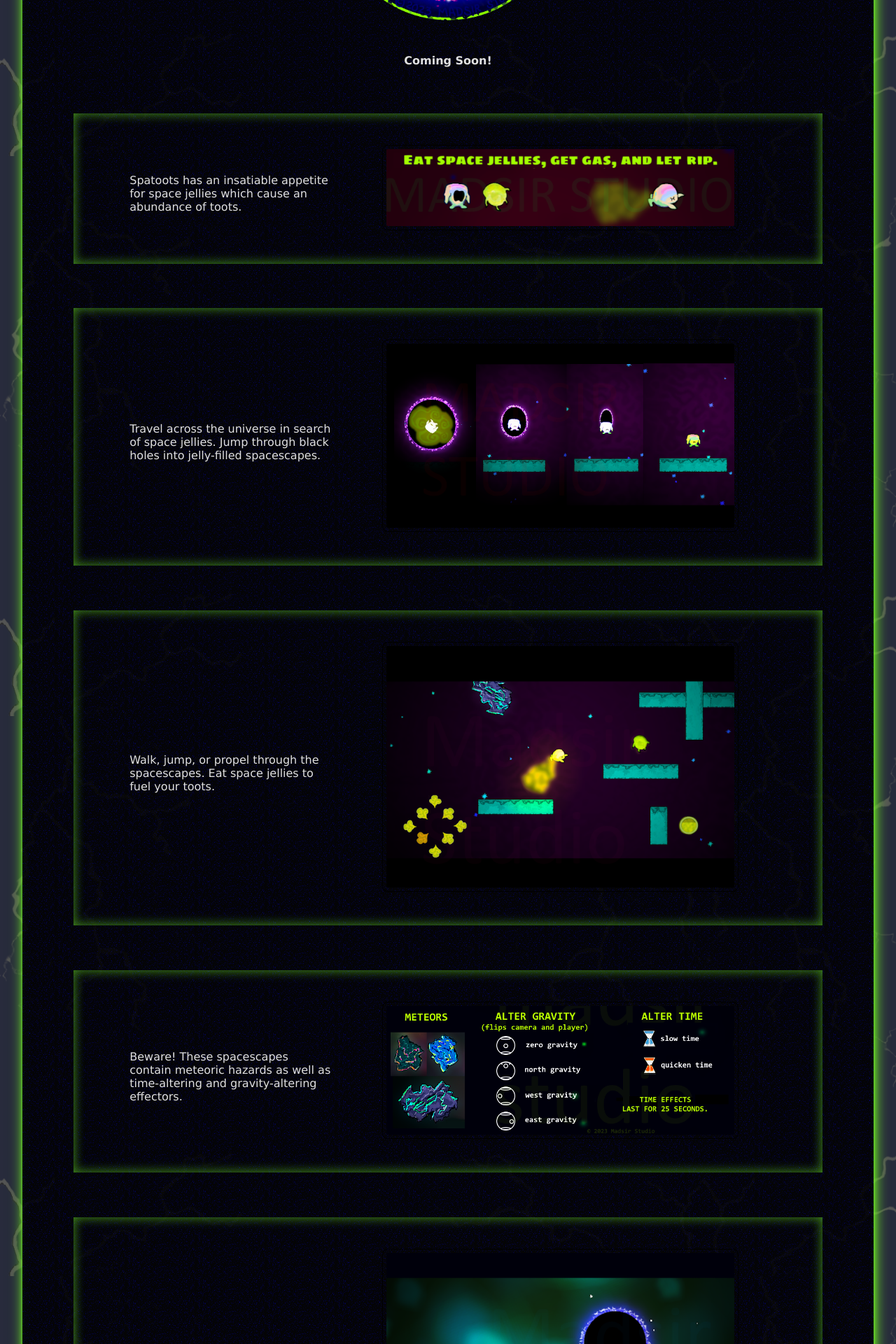
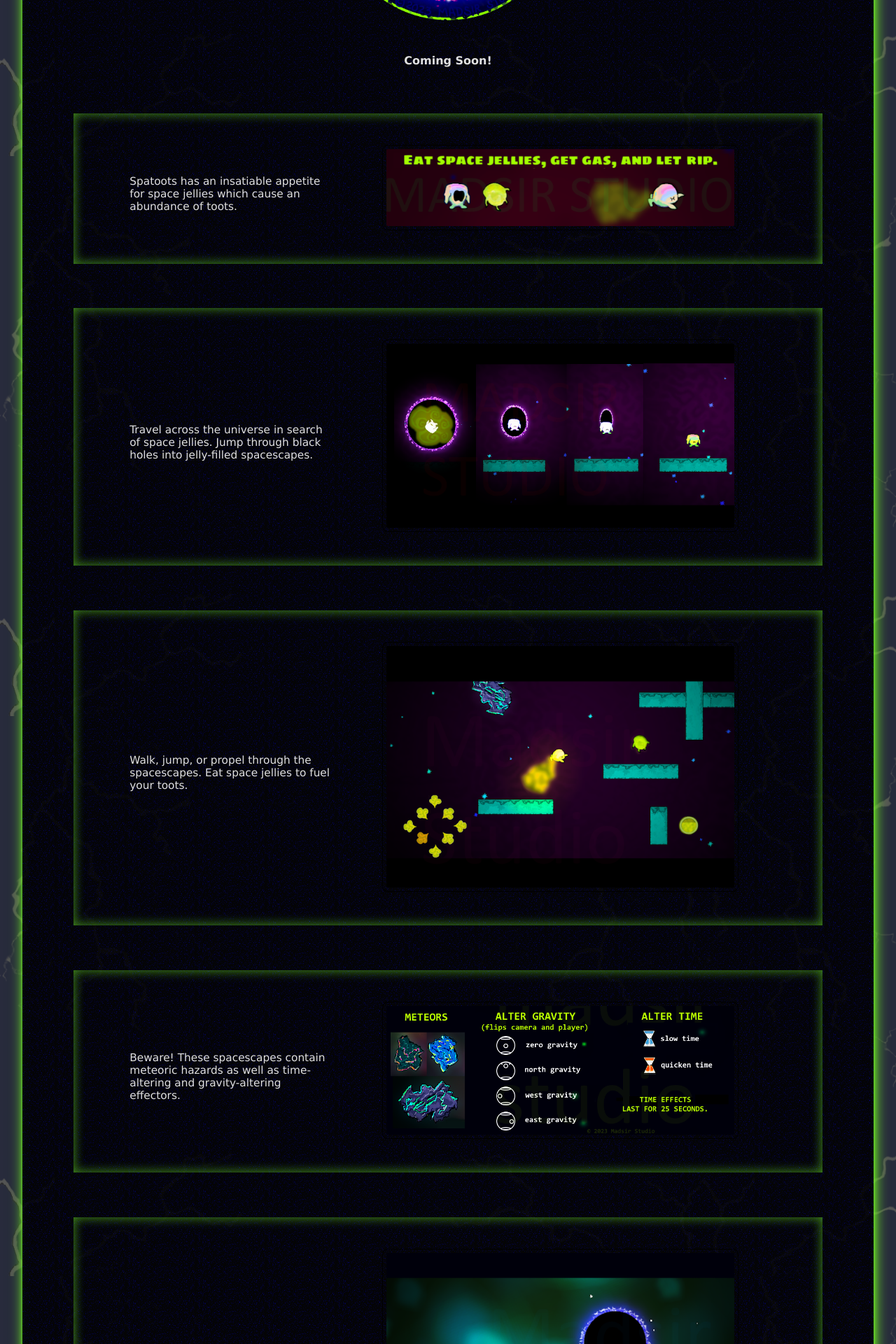
Before and after one commit to Madsir/madsirstudio.github.io, a Jekyll site: the page built from spacetoots/index.html, in a window 1280 px wide. Shown: the part 577-2497 px from the top of the page at 70% size. Built offline with Jekyll 4.4.1, drawn with Linux system fonts in a browser that asks for light colours.

Commit message:
Update index.html

```diff
--- a/spacetoots/index.html
+++ b/spacetoots/index.html
@@ -54,8 +54,16 @@
   margin-right: 5%;
 }
 p {
+  font-size: 1.2em;
   margin-left: 5%;
   margin-right: 5%;
+}
+@media (max-width: 600px) {
+p {
+  font-size: 0.7em;
+  margin-left: 5%;
+  margin-right: 5%;
+}
 }
 .around {
   margin-left: 6%;
```
